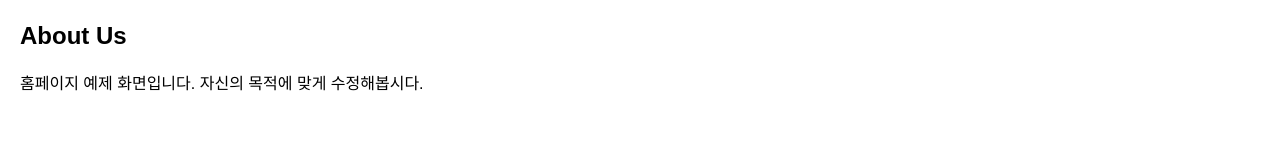
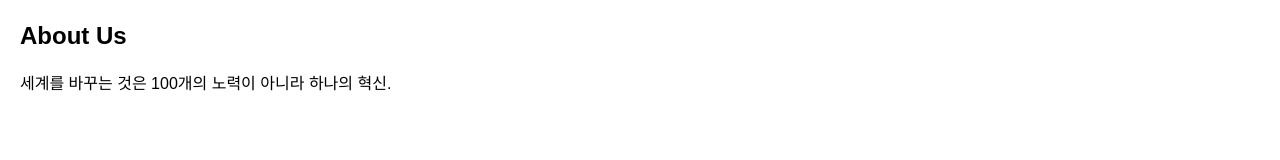
Before and after one commit to GGyuhun/GGyuhun.github.io, a plain HTML site: page index.html in a window 1280 px wide. Shown: the part 185-345 px from the top of the page. Drawn offline with Linux system fonts and the light colour scheme.

Commit message:
Update index.html

```diff
--- a/index.html
+++ b/index.html
@@ -56,7 +56,7 @@
 
     <main>
         <h2>About Us</h2>
-        <p>홈페이지 예제 화면입니다. 자신의 목적에 맞게 수정해봅시다.</p>
+        <p>세계를 바꾸는 것은 100개의 노력이 아니라 하나의 혁신.</p>
     </main>
 
     <footer>
```
